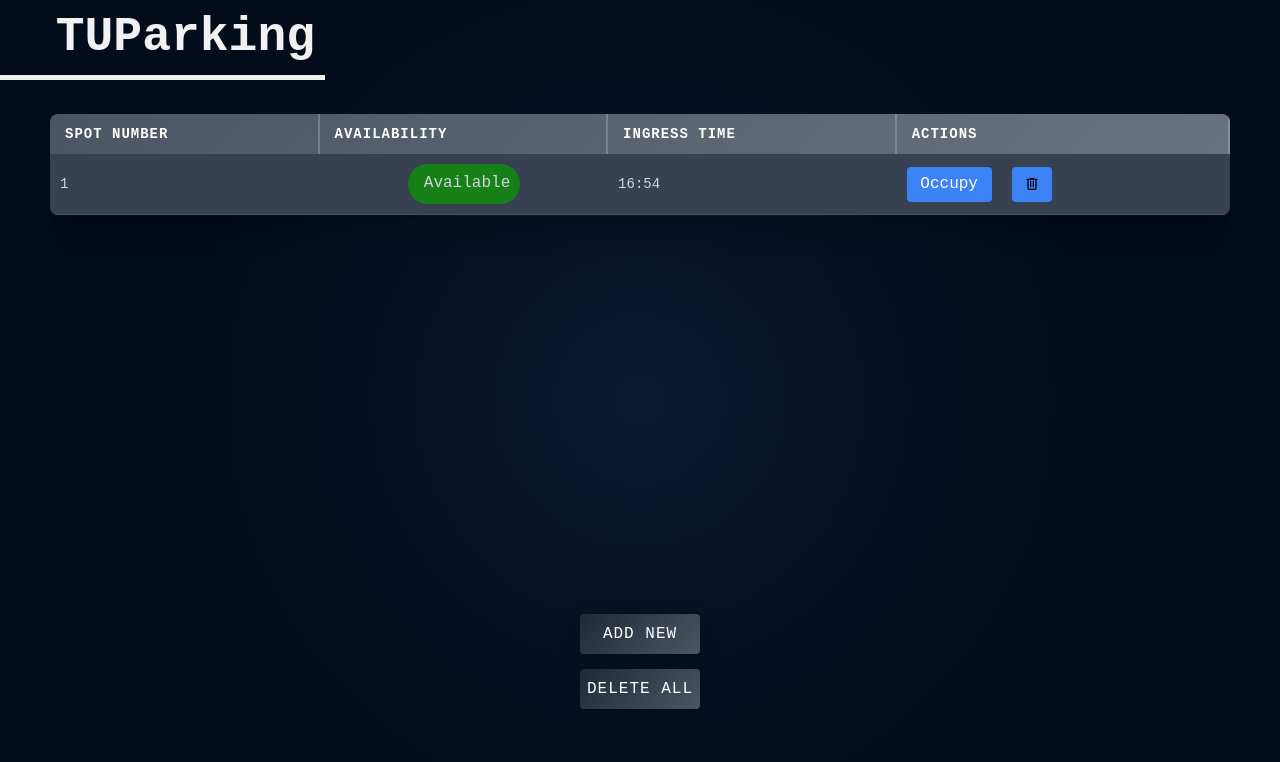
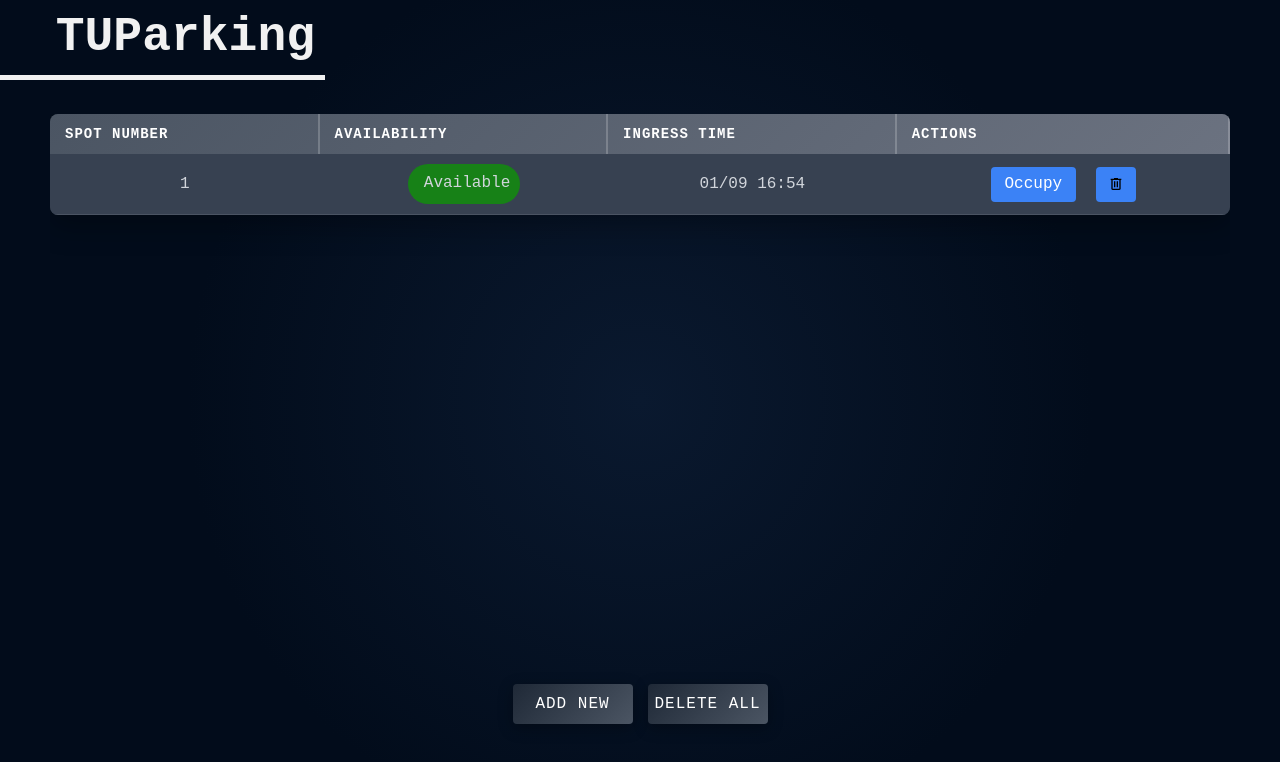
Before and after one commit to gaspiDev/TUParking, an Angular app: page /parking-state in a window 1280 px wide. Both pictures are taken after a click on the button "ADD NEW". Shown: the top 762 px of the page. Built offline with nearby package versions, Linux system fonts and the light colour scheme.

Commit message:
timestyled

```diff
--- a/src/app/pages/parking-state/parking-state.component.html
+++ b/src/app/pages/parking-state/parking-state.component.html
@@ -23,10 +23,10 @@
             <tbody>
               @for (spot of parking; track $index) {
                 <tr>
-                  <td>{{spot.number}}</td>
-                  <td><div class="centered-availability"><div [ngClass]="{'available': spot.available, 'occupied': !spot.available}">{{spot.available ? 'Available' : 'Occupied'}}</div></div></td>
-                  <td>{{spot.entry}}</td>
-                  <td style="align-items: start;">
+                  <td><div class="centered-td">{{spot.number}}</div></td>
+                  <td><div class="centered-td"><div [ngClass]="{'available': spot.available, 'occupied': !spot.available}">{{spot.available ? 'Available' : 'Occupied'}}</div></div></td>
+                  <td><div class="centered-td">{{spot.entry}}</div></td>
+                  <td style="align-items: start;"><div class="centered-td">
                     @if (spot.available)
                     {
                       <button style="margin-right: 20px;" (click)="occupyParkingState($index)">Occupy</button>
@@ -34,6 +34,7 @@
                       <button style="margin-right: 20px;" (click)="setFreeParkingState($index)">Release</button>
                     }
                     <button class="btn-deleteThat" (click)="deleteThatSpot($index)"><img src=".\images\trash-can-ico.svg" alt=""></button>
+                  </div>
                   </td>
                 </tr>
               }
@@ -55,6 +56,11 @@
               <th>{{tableHeader.c4}}</th>
             </tr>
           </thead>
+          <tbody>
+            <tr>
+              <td colspan="4" style="text-align: center;"> <p>No Current Parking Spots </p></td>
+            </tr>
+          </tbody>
         </table>
         <button class="btn-admin" (click)="addNew()">Add New</button>
       }
--- a/src/app/pages/parking-state/parking-state.component.scss
+++ b/src/app/pages/parking-state/parking-state.component.scss
@@ -60,7 +60,7 @@ main{
 }
 
 .table-container{
-  height: 480px;
+  height: 550px;
   width: 100%;
   overflow-y: auto;
 }
@@ -167,7 +167,7 @@ main{
 }
 
 .table-container::-webkit-scrollbar {
-  width: 12px;
+  width: 10px;
 }
 
 .table-container::-webkit-scrollbar-track {
@@ -189,7 +189,7 @@ main{
   background: linear-gradient(135deg, #6b7280, #4b5563);
 }
 
-.centered-availability{
+.centered-td{
   display: flex;
   justify-content: center;
 }
@@ -216,7 +216,7 @@ main{
 
 .btn-container{
   display: flex;
-  flex-direction: column;
+  flex-direction: row;
   gap: 15px;
 }
 
--- a/src/app/pages/parking-state/parking-state.component.ts
+++ b/src/app/pages/parking-state/parking-state.component.ts
@@ -35,7 +35,8 @@ export class ParkingStateComponent {
       {
         number: this.lastNumber + 1,
         available: true,
-        entry: `${this.time().getHours()}:${this.time().getMinutes()}`
+        entry: `${this.time().getDate().toString().padStart(2, '0')}/${(this.time().getMonth() + 1).toString().padStart(2, '0')} ${this.time().getHours().toString().padStart(2, '0')}:${this.time().getMinutes().toString().padStart(2, '0')}`
+
       }
     )
   this.lastNumber++;
```
